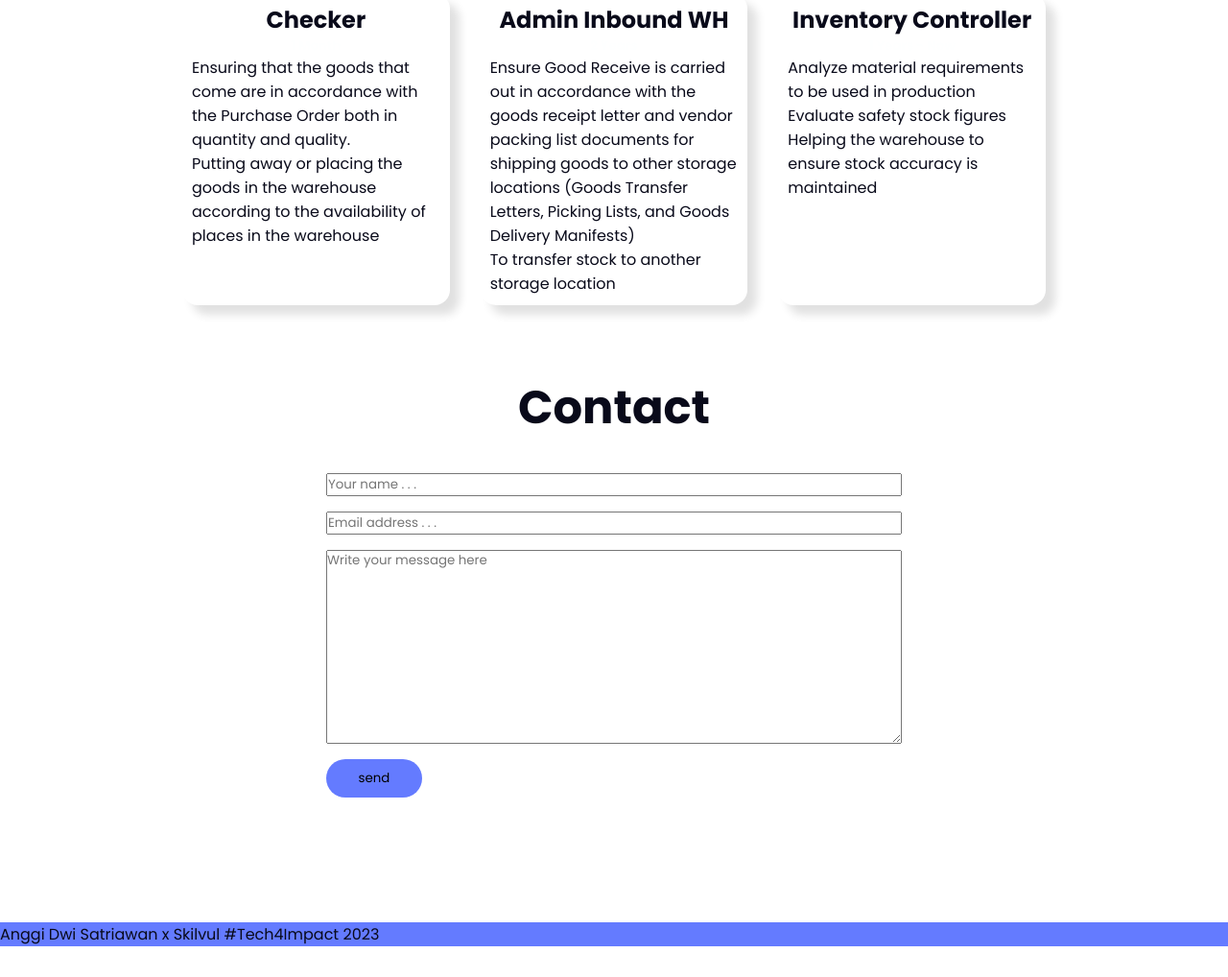
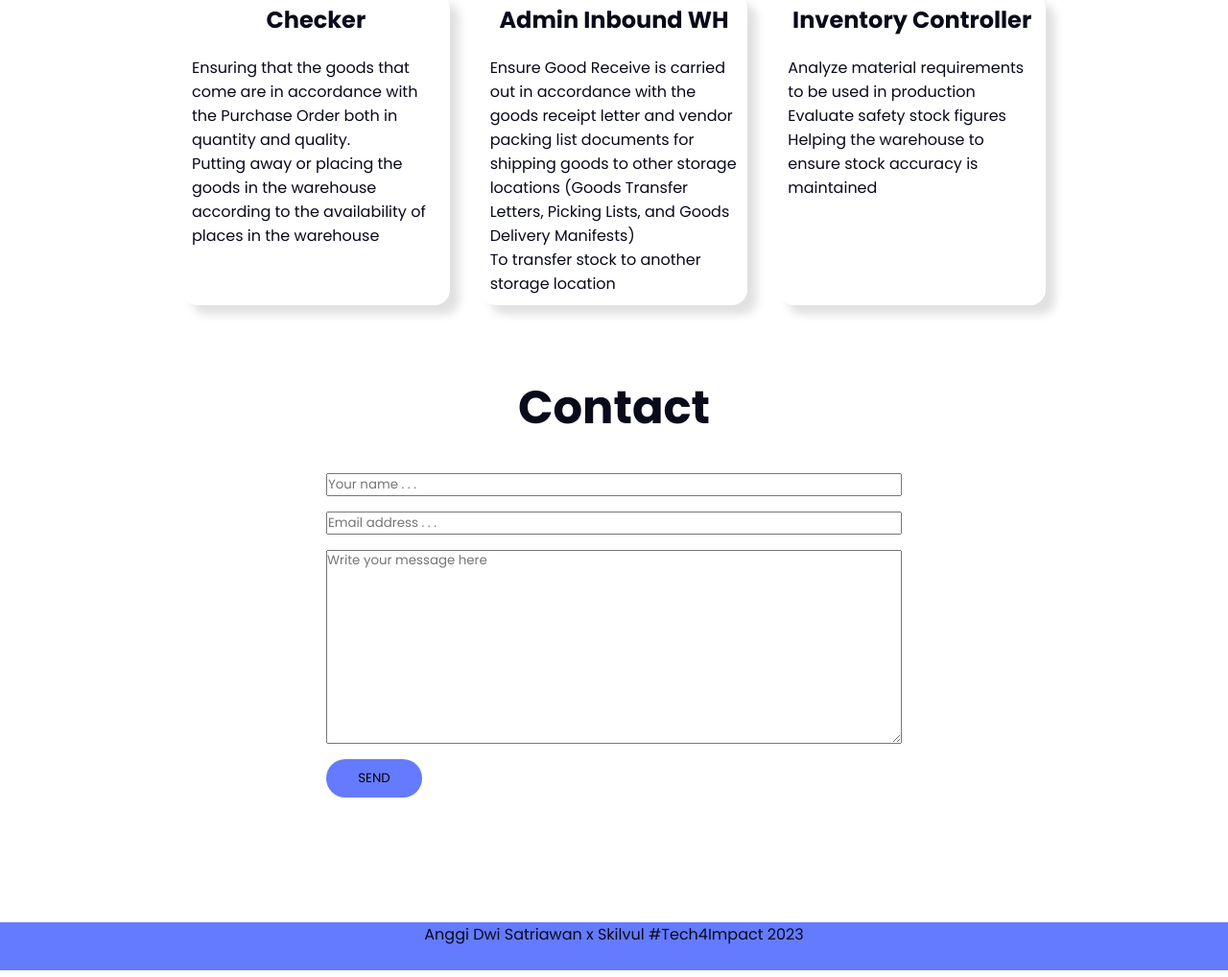
Before and after one commit to AnggiDwiSatriawan/Personal-Website, a plain HTML site: page index.html in a window 1280 px wide. Shown: the part 1531-2549 px from the top of the page at 96% size. Drawn offline with nearby package versions, Linux system fonts and the light colour scheme.

Commit message:
Styling Footer

```diff
--- a/index.html
+++ b/index.html
@@ -107,7 +107,7 @@
             <input type="text" placeholder="Your name . . ."  class="name" required>
             <input type="email" placeholder="Email address . . ." class="email" required>
             <textarea placeholder="Write your message here" class="message" cols="30" rows="10" required></textarea>
-            <input type="submit" value="send" class="button">
+            <input type="submit" value="SEND" class="button">
         </form>
 
         </div>
--- a/style.css
+++ b/style.css
@@ -303,7 +303,13 @@ padding-top: 7rem;
 }
 
 /* Footer */
+.footer-container{
+    max-height: 50px;
+}
+
 .footer{
     background-color: var(--main-color);
-
+    height: 50px;
+    text-align: center;
+    justify-content: center;
 }
```
